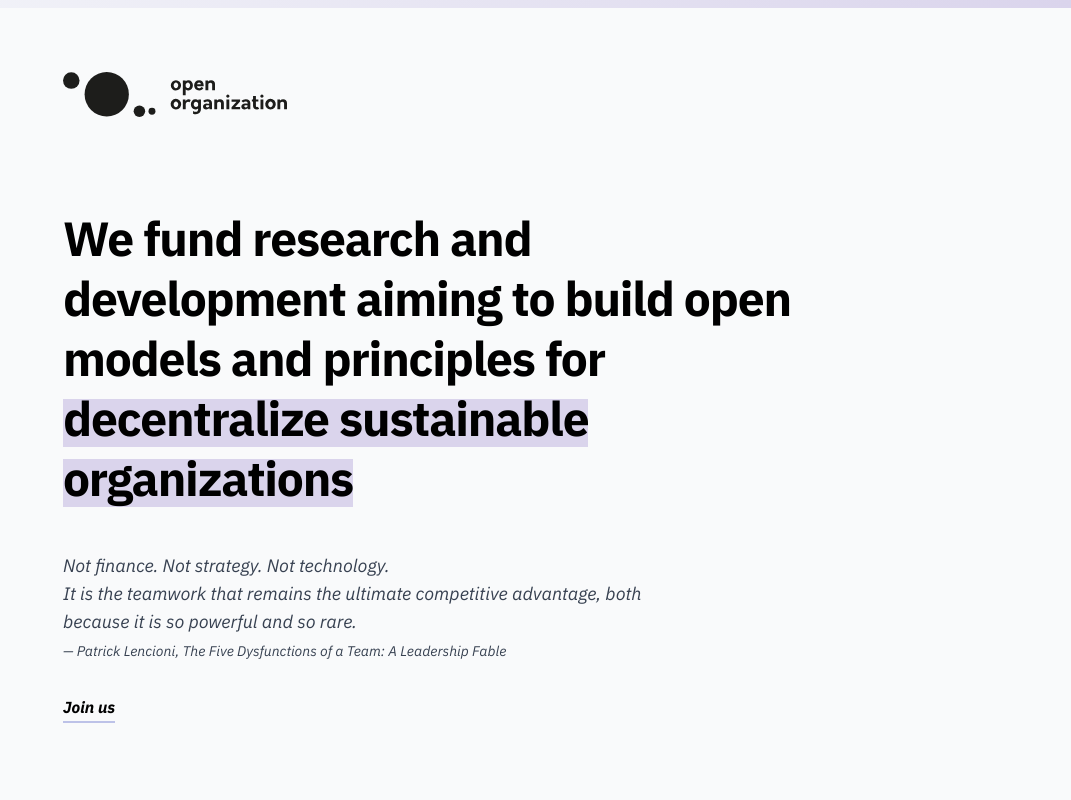
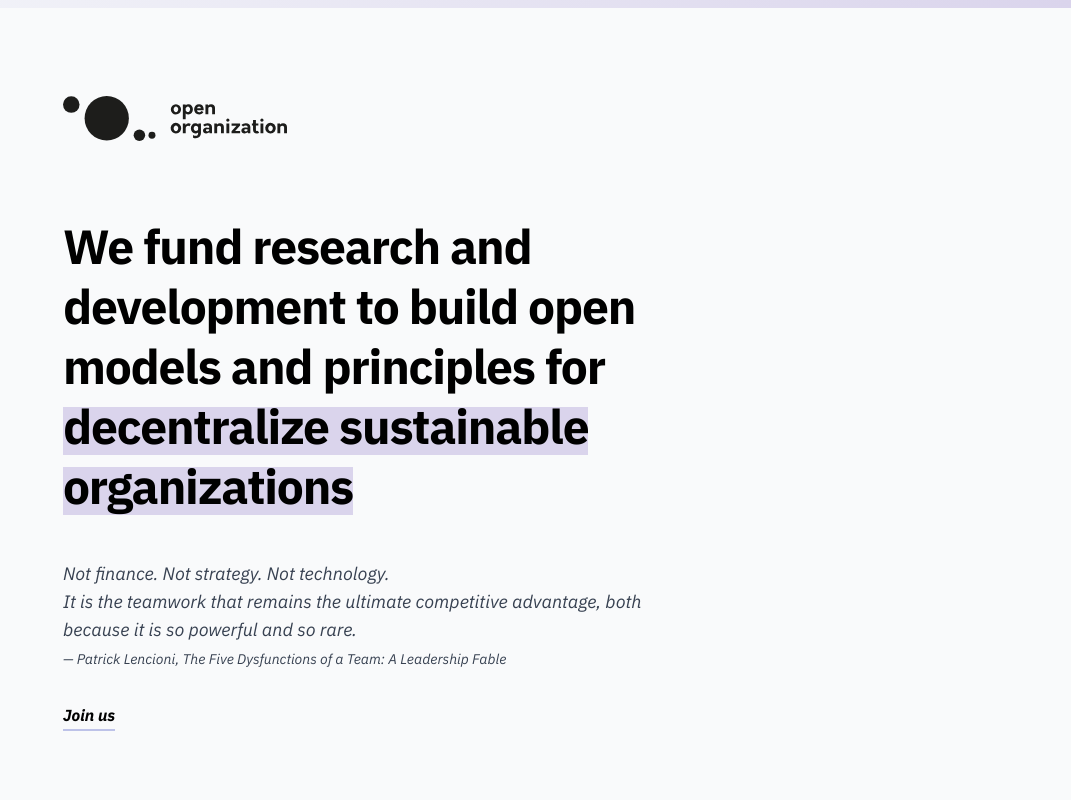
Before and after one commit to filippobenozzi/openorganization, a Next.js app: page / in a window 1280 px wide. Shown: the top 800 px of the page, without its empty margins (209-1280 px from the left). Built offline with nearby package versions, Linux system fonts and the light colour scheme; no server answers.

Commit message:
update spacing

```diff
--- a/pages/index.tsx
+++ b/pages/index.tsx
@@ -77,16 +77,16 @@ export default function Index() {
       </Head>
       <header className="bg-gray-50">
         <div className="h-2 w-full bg-gradient-to-r from-[#cd9cf2] from-[#f5f7fa] to-[#dad4ec]" />
-        <nav className="max-w-lg px-8 py-4 md:py-8 mx-auto my-4 md:my-8 flex justify-between">
+        <nav className="max-w-lg px-8 py-4 md:py-8 mx-auto mb-4 mt-14 flex justify-between">
           <Link href="/">
             <a>
-              <img className="w-56" alt="React 2025" src="/logo.svg" />
+              <img className="w-56" alt="Open Organization" src="/logo.svg" />
             </a>
           </Link>
         </nav>
         <section className="max-w-lg p-8 mx-auto pb-8 md:pb-20">
           <h1 className="mb-4 text-4xl md:text-5xl font-bold tracking-tight !leading-[1.25]">
-            We fund research and development aiming to build open models and principles for <span className="inline bg-[#dad4ec]">decentralize sustainable organizations</span>
+            We fund research and development to build open models and principles for <span className="inline bg-[#dad4ec]">decentralize sustainable organizations</span>
           </h1>
           <p className="text-gray-700 max-w-md text-lg pt-6 mb-4 italic">
             Not finance. Not strategy. Not technology.<br />It is the teamwork that remains the ultimate competitive advantage, both because it is so powerful and so rare.
```
